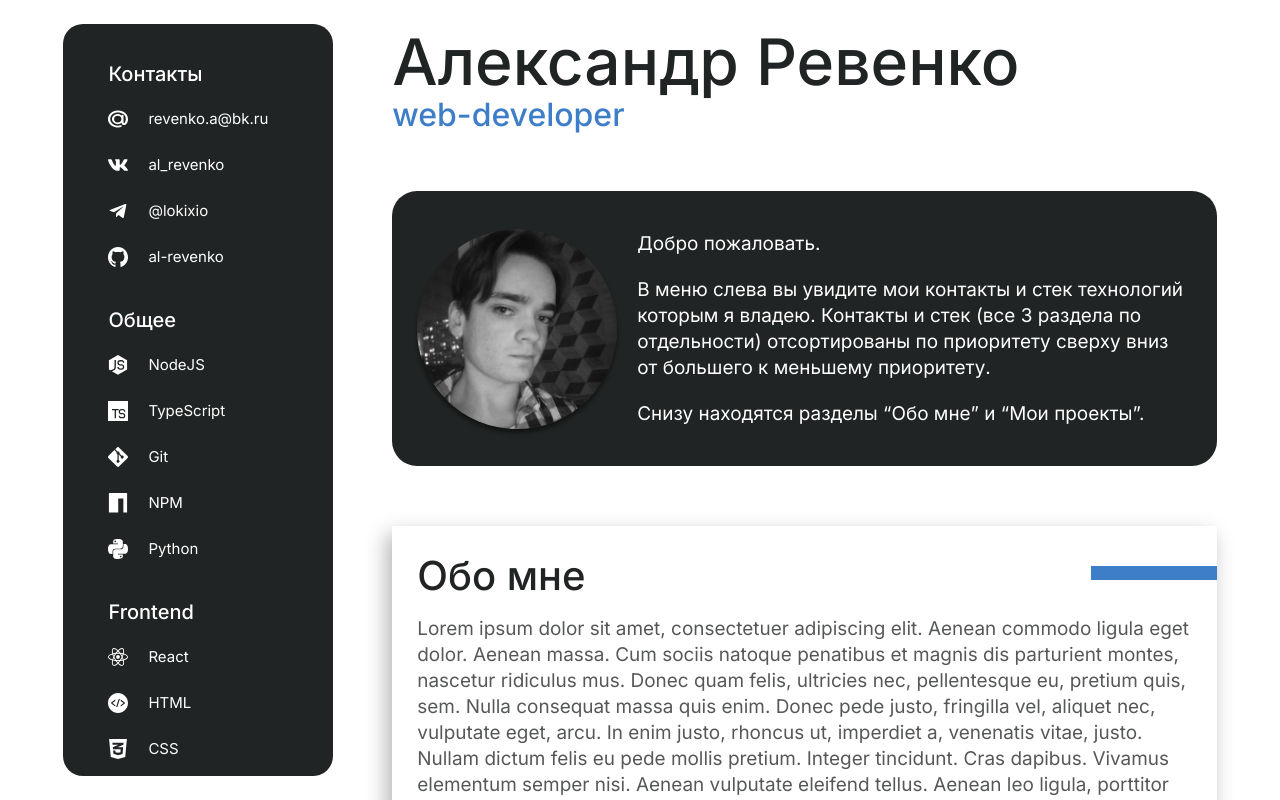
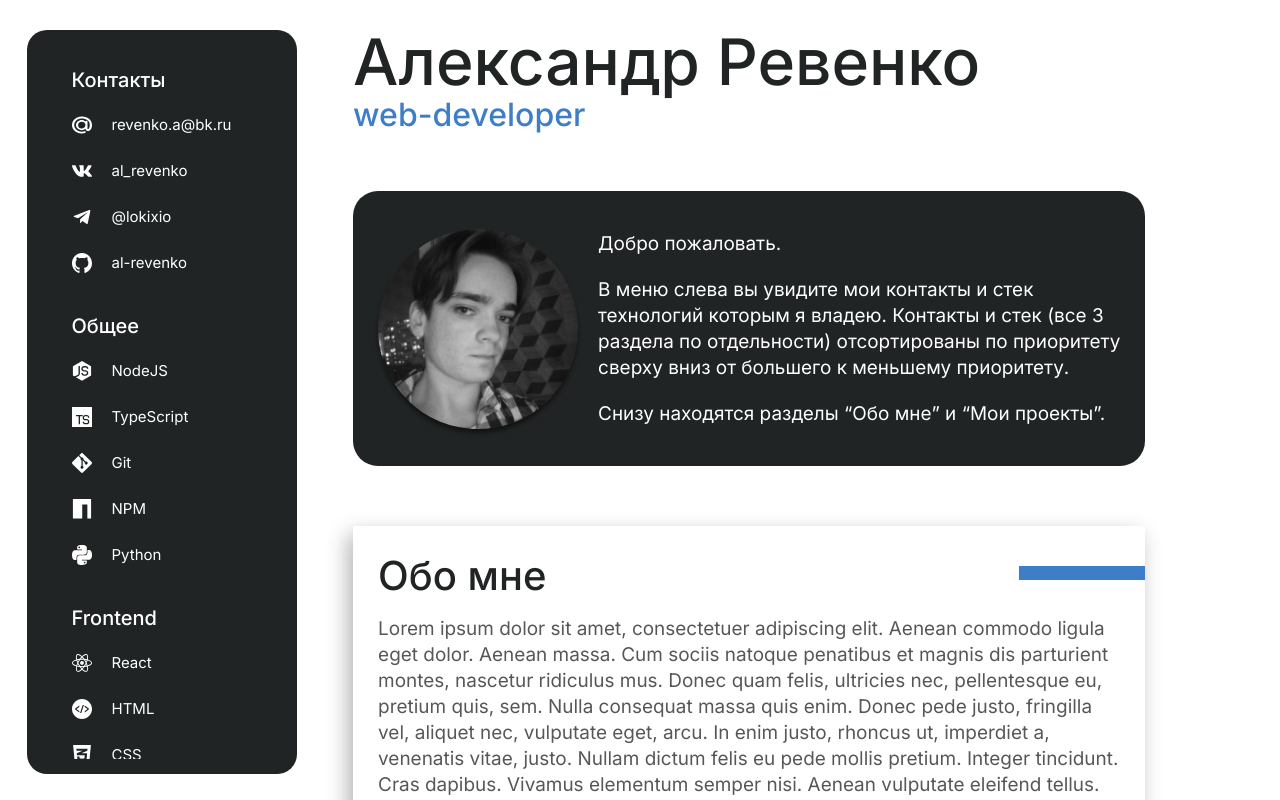
Before and after one commit to al-revenko/resume, a React (Vite) app: page / in a window 1280 px wide. Shown: the top 800 px of the page. Built offline with nearby package versions, Linux system fonts and the light colour scheme.

Commit message:
Немного улучшил стили Head, App и Sidebar компонентов

```diff
--- a/src/components/App.module.scss
+++ b/src/components/App.module.scss
@@ -8,6 +8,8 @@
   padding: 0 4%;
   justify-content: center;
   gap: 5%;
+  padding-right: 10vw;
+  padding-left: 20px;
 
   @media screen and (max-width: $width-laptop) {
     padding: 0;
--- a/src/components/global/head/Head.module.scss
+++ b/src/components/global/head/Head.module.scss
@@ -3,18 +3,18 @@
 .container {
     position: sticky;
     top: -1px;
-    z-index: 2;
+    z-index: 50;
     background-color: #212424;
     height: 8vh;
     min-height: 50px;
     width: 100%;
     padding: 0 10px;
-    align-items: center;
     display: none;
 
     @media screen and (max-width: $width-laptop) {
       display: flex;
       justify-content: space-between;
+      align-items: center;
     }
 }
 
--- a/src/components/global/head/Head.tsx
+++ b/src/components/global/head/Head.tsx
@@ -27,7 +27,7 @@ const Head = () => {
                 <a className={style.container__contacts__item} href={item.href}>
                   {
                     isEmail ?
-                      item.text :
+                      <span>{item.text}</span> :
                       <item.Icon className={style.container__contacts__item__icon} width='20px' height='20px' />
                   }
                 </a>
--- a/src/components/sidebar/Sidebar.module.scss
+++ b/src/components/sidebar/Sidebar.module.scss
@@ -7,10 +7,11 @@
   padding: 15px 10px;
   background-color: $theme-color-1;
   width: 270px;
-  height: 94vh;
+  max-height: 93vh;
   position: sticky;
-  top: 3vh;
+  top: 30px;
   border-radius: 20px;
+  align-self: flex-start;
 
   @media screen and (max-width: $width-laptop){
     display: none;
```
